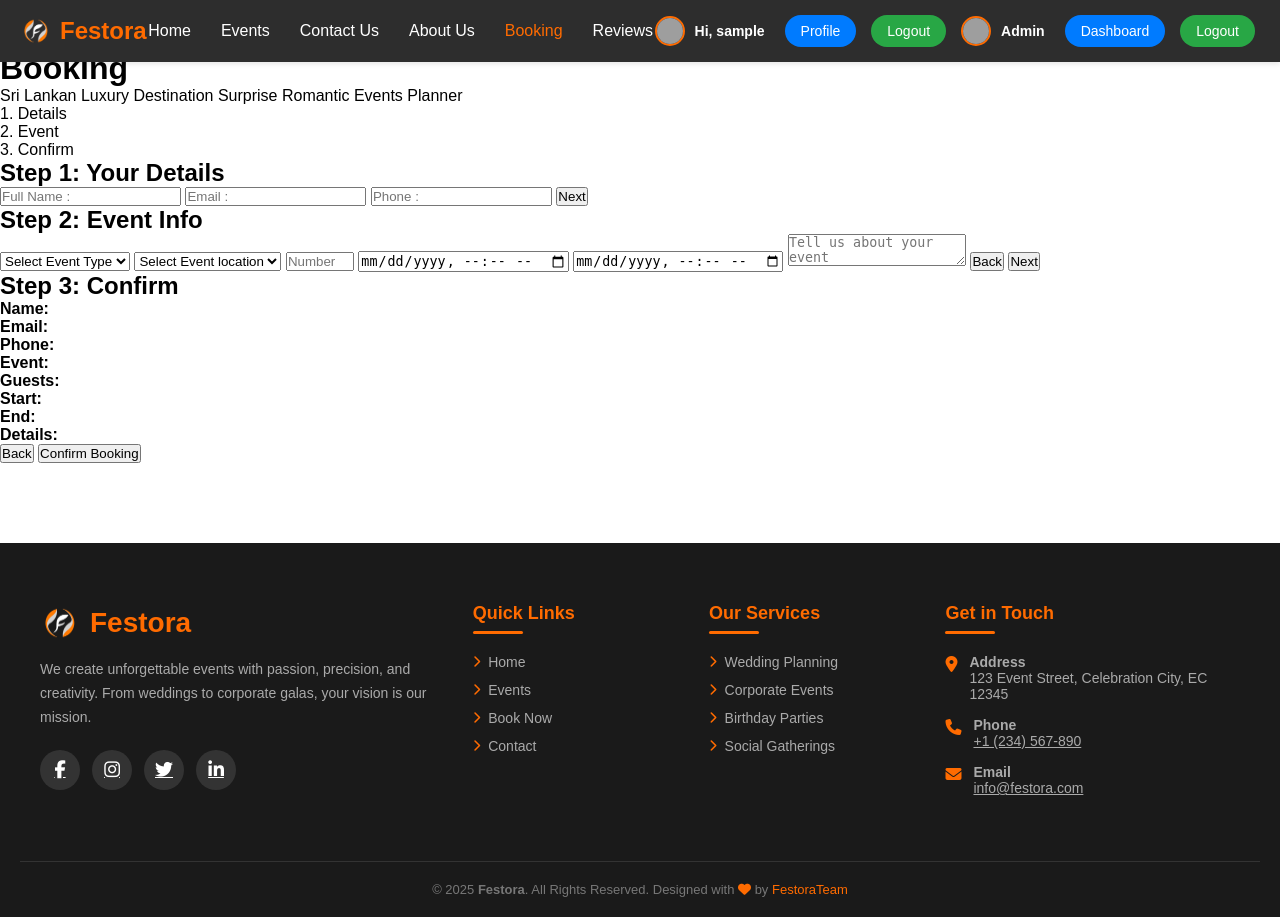
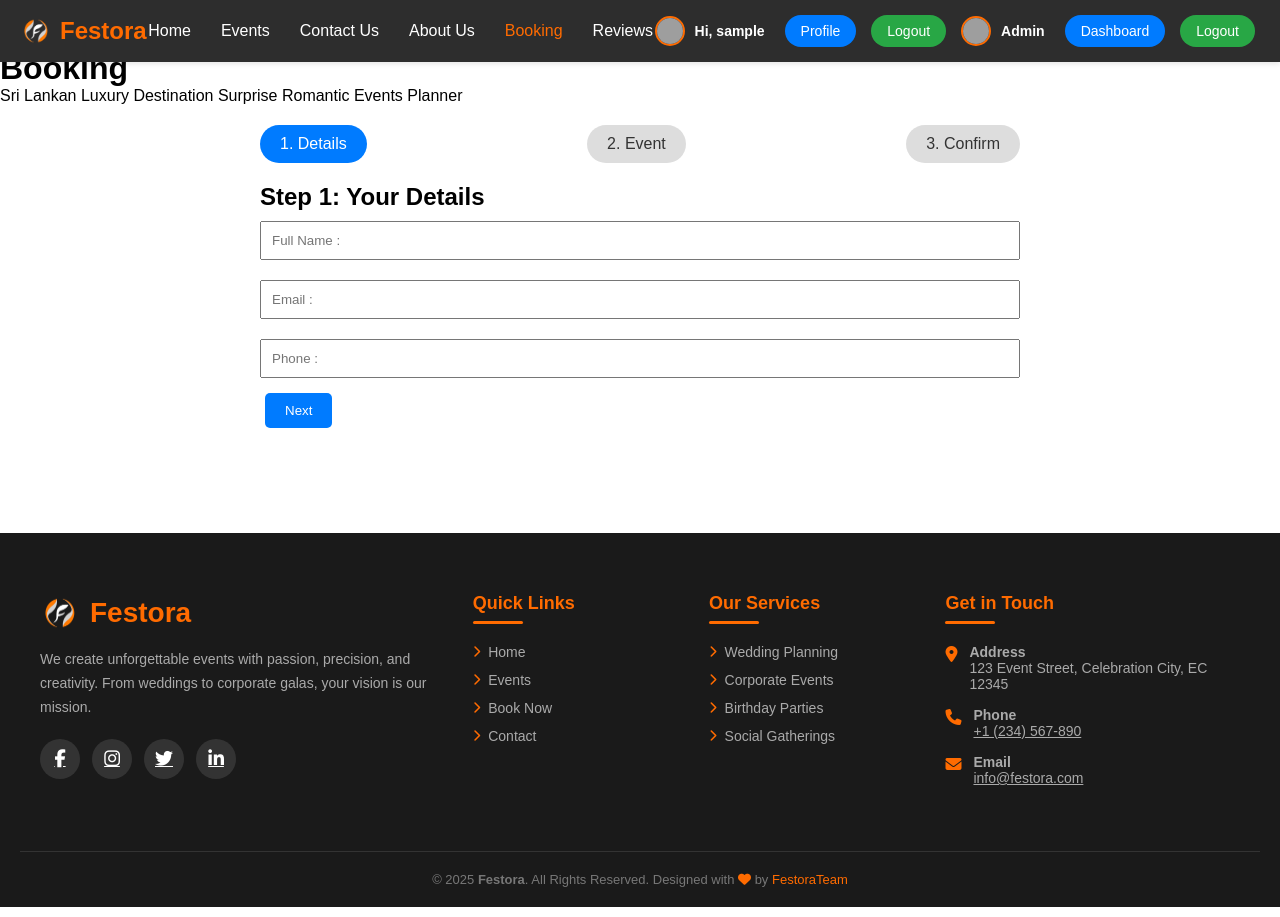
Before and after one commit to shanuka-saranga/Server-Side-Development-Project, a PHP site: page /Public/Booking.php in a window 1280 px wide. Run offline with PHP 8.4, Linux system fonts and the light colour scheme; the visitor is signed in with stand-in values (Sample User, id 1); grey boxes are pictures that could not be loaded.

Commit message:
add css,js for booking table

```diff
--- a/Public/Booking.php
+++ b/Public/Booking.php
@@ -1,6 +1,13 @@
 <?php
 require_once '../config/config.php';
 require_once '../includes/navbar.php';
+
+if (!isset($_SESSION['user_id']) || empty($_SESSION['user_id']) || !is_numeric($_SESSION['user_id'])) {
+ header("Location: login.php");
+    exit;
+}
+
+
 
 if (isset($_POST['submit'])) {
     $userName   = mysqli_real_escape_string($conn, $_POST['userName']);
@@ -12,9 +19,8 @@ if (isset($_POST['submit'])) {
     $eventStart = mysqli_real_escape_string($conn, $_POST['event_start']);
     $eventEnd   = mysqli_real_escape_string($conn, $_POST['event_end']);
     $eventDesc  = mysqli_real_escape_string($conn, $_POST['eventDesc']);
-
-    $sql = "INSERT INTO bookings (full_name, email, phone, event_type, location, guest_count, event_start, event_end, event_description)
-            VALUES ('$userName', '$userEmail', '$userTel', '$eventType', '$location', '$guestCount', '$eventStart', '$eventEnd', '$eventDesc')";
+    $sql = "INSERT INTO booking (user_id,full_name, email, phone, event_type, location, guest_count, event_start, event_end, event_description)
+            VALUES ('$user_id','$userName', '$userEmail', '$userTel', '$eventType', '$location', '$guestCount', '$eventStart', '$eventEnd', '$eventDesc')";
 
     if ($conn->query($sql) === TRUE) {
         $success = true;
@@ -32,7 +38,6 @@ if (isset($_POST['submit'])) {
     <link rel="stylesheet" href="../CommonCSS/allnav&footer.css">
     <link rel="stylesheet" href="../Public/assests/css/Booking.css">
     <link rel="icon" type="image/png" href="../assests/LOGO.png">
-   <script src="./js/Booking.js"></script>
     <link rel="stylesheet" href="https://cdnjs.cloudflare.com/ajax/libs/font-awesome/4.7.0/css/font-awesome.min.css">
     <title>Book Now</title>
 </head>
@@ -121,7 +126,7 @@ if (isset($_POST['submit'])) {
     <?php endif; ?>
         </div>
     </section>
-
+<script src="js/Booking.js"></script>
 </body>
 </html>
 
--- /dev/null
+++ b/Public/assests/css/Booking.css
@@ -0,0 +1,66 @@
+
+    .container {
+      padding: 20px 20px 20px 20px;
+      max-width: 800px;
+      margin: auto;
+    }
+
+    .progress-bar {
+      display: flex;
+      justify-content: space-between;
+      margin-bottom: 20px;
+    }
+
+    .step {
+      padding: 10px 20px;
+      border-radius: 25px;
+      background: #ddd;
+      color: #333;
+    }
+
+    .step.active {
+      background: #007bff;
+      color: white;
+    }
+
+    .form-step {
+      display: none;
+    }
+
+    .form-step.active {
+      display: block;
+    }
+
+    input,
+    select,
+    textarea {
+      width: 100%;
+      padding: 10px;
+      margin: 10px 0;
+    }
+
+    button {
+      padding: 10px 20px;
+      margin: 5px;
+      background: #007bff;
+      color: white;
+      border: none;
+      border-radius: 5px;
+      cursor: pointer;
+    }
+
+    .summary-card {
+      background: #fff;
+      padding: 15px;
+      margin-top: 10px;
+      border: 1px solid #ccc;
+    }
+
+    .popup {
+      display: none;
+      background: #fff;
+      border: 2px solid #007bff;
+      padding: 20px;
+      margin-top: 20px;
+      text-align: center;
+    }
--- a/database_Structure/festora.sql
+++ b/database_Structure/festora.sql
@@ -69,10 +69,8 @@ CREATE TABLE booking (
     event_start DATETIME NOT NULL,
     event_end DATETIME NOT NULL,
     event_description TEXT,
-    event_id INT,
     booking_date TIMESTAMP DEFAULT CURRENT_TIMESTAMP,
-    FOREIGN KEY (user_id) REFERENCES users(id) ON DELETE CASCADE,
-    FOREIGN KEY (event_id) REFERENCES event(event_id) ON DELETE CASCADE
+    FOREIGN KEY (user_id) REFERENCES users(id) ON DELETE CASCADE
 );
 
 
```
